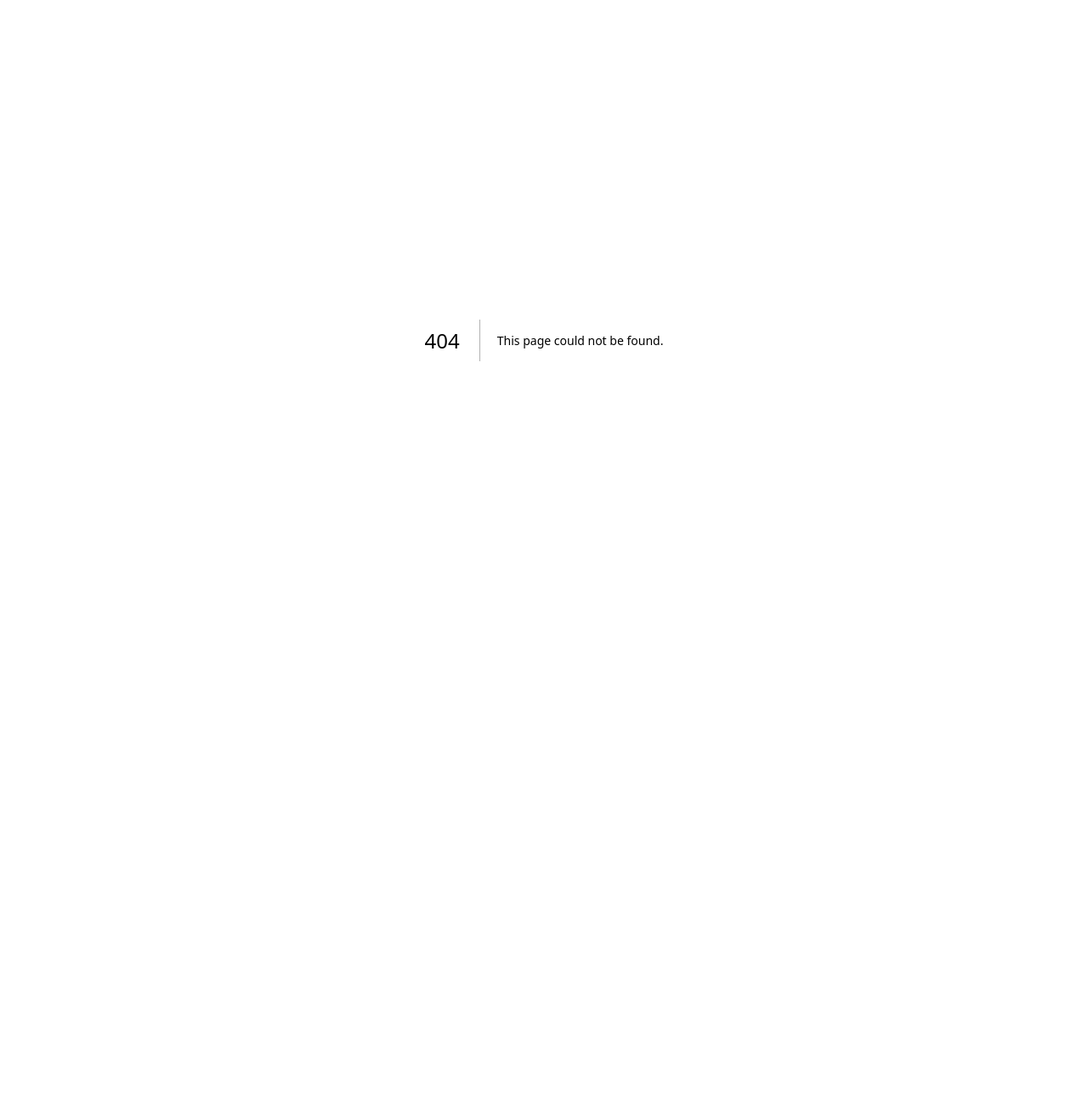
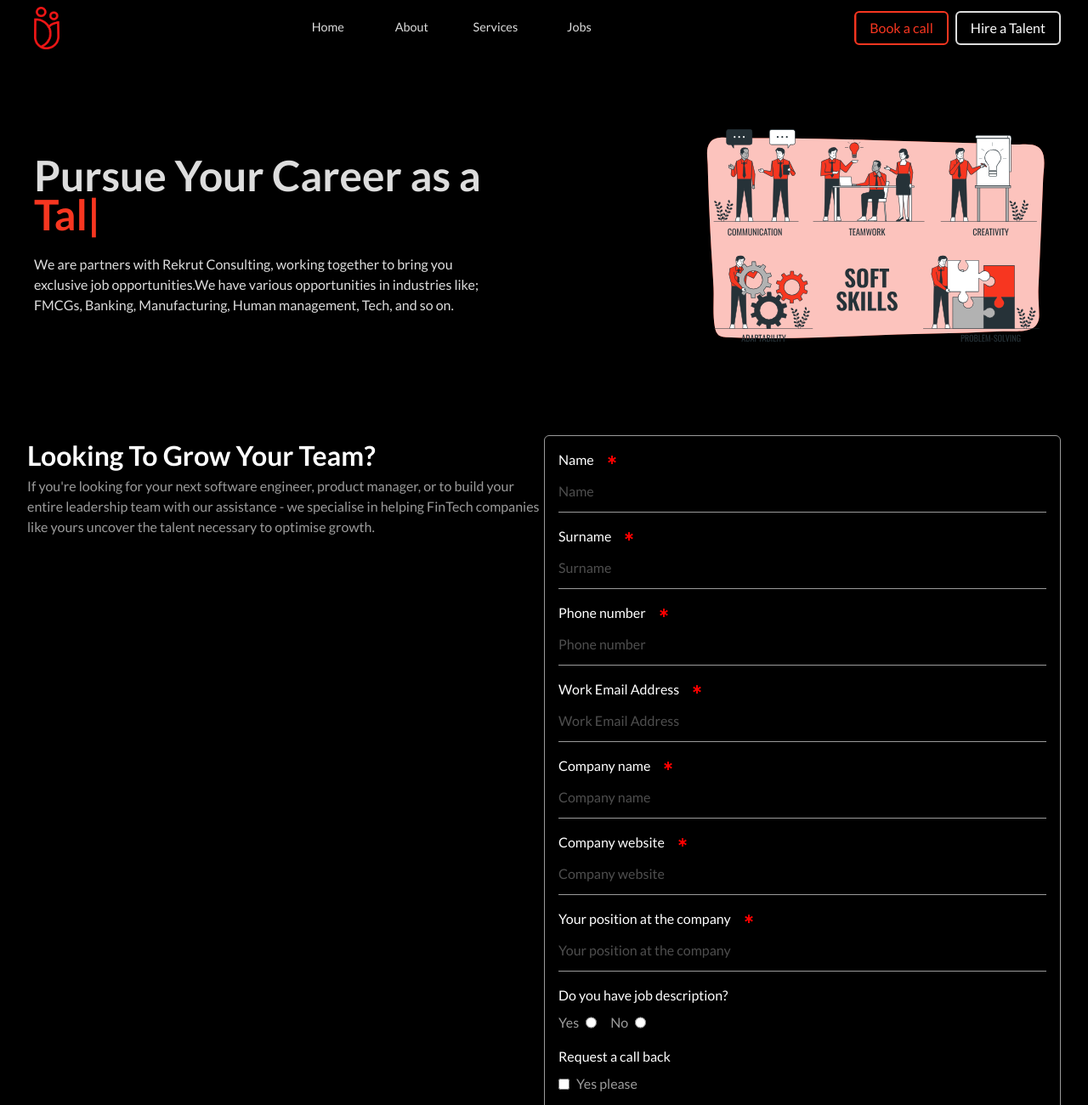
Before and after one commit to streetopsng/streetops, a Next.js app: page /hire-a-talent in a window 1280 px wide. Before the commit this address had no page. Shown: the top 1300 px of the page at 85% size. Before the commit the page ends 800 px from the top, so only its background shows below. Built offline with nearby package versions, Linux system fonts and the light colour scheme.

Commit message:
hire a talent

```diff
--- /dev/null
+++ b/src/app/hire-a-talent/page.tsx
@@ -0,0 +1,20 @@
+"use client"
+
+import CompaniesForm from '@/components/Hire-A-Talent-Components/CompaniesForm'
+import HeroSection from '@/components/Hire-A-Talent-Components/HeroSection'
+import Footer from '@/components/LandingPageComponents/Footer'
+import { Header } from '@/components/LandingPageComponents/Header'
+import React from 'react'
+
+const page = () => {
+  return (
+    <div>
+      <Header/>
+      <HeroSection/>
+        <CompaniesForm/>
+        <Footer/>
+    </div>
+  )
+}
+
+export default page
--- /dev/null
+++ b/src/components/Hire-A-Talent-Components/CompaniesForm.tsx
@@ -0,0 +1,115 @@
+import React from 'react'
+import { FaStarOfLife } from "react-icons/fa";
+
+interface formItemsType<S,N>{
+    id:N,
+    title:S,
+    type:S
+}
+const formItems: formItemsType<string,number>[] =[
+    {
+        id:1,
+        title:"Name",
+        type:"text"
+    },
+    {
+        id:2,
+        title:"Surname",
+        type:"text"
+    },
+    {
+        id:3,
+        title:"Phone number",
+        type:"number"
+    },
+    {
+        id:4,
+        title:"Work Email Address",
+        type:"email"
+    },
+    {
+        id:5,
+        title:"Company name",
+        type:"text"
+    },
+    {
+        id:6,
+        title:"Company website",
+        type:"text"
+    },
+    {
+        id:6,
+        title:"Your position at the company",
+        type:"text"
+    },
+
+]
+
+const CompaniesForm = () => {
+  return (
+    <div className='text-grayTwo flex flex-col lg:flex-row xl:px-8 md:px-8 px-4 gap-y-6 lg:gap-y-0 my-6' >
+   {/* First Section */}
+   <section className='lg:w-[50%] '>
+   <h1 className='text-[2rem]  font-semibold text-wht'>Looking To Grow
+   Your Team?</h1>
+   <p>If you're looking for your next software engineer, product manager, or to build your entire leadership team with our assistance - we specialise in helping FinTech companies like yours uncover the talent necessary to optimise growth.</p>
+   </section>
+
+   <form action="" className='border-grayTwo rounded-md lg:border-1 lg:w-[50%] lg:px-4'>
+       {
+           formItems.map((item,index)=>{
+
+               return <div key={index} className='flex flex-col my-4'>
+
+           <label htmlFor={item.title} className='flex items-center gap-x-4 text-wht'><span>{item.title}</span><span><FaStarOfLife size={10} className='text-[red]'/></span></label>
+           <input
+           type={item.type}
+           name={item.title}
+           placeholder={item.title}
+           className='border-b-1 border-grayTwo h-[50px] outline-none'
+           id={item.title} />
+               </div>
+           })
+       }
+       {/* radio  */}
+       <div className='my-4'>
+          <label htmlFor="" className='text-wht'> Do you have job description?</label>
+          <div className='flex gap-x-4 my-2'>
+           <section className='flex gap-2'>
+
+           <label htmlFor="">Yes</label>
+           <input
+           className='accent-primary'
+           type="radio" name="desc" id="Yes" />
+           </section>
+           <section className='flex gap-2'>
+
+               <label htmlFor="no">No</label>
+               <input
+               className='accent-primary'
+               type="radio" name="desc" id="no" />
+               </section>
+          </div>
+       </div>
+
+
+       {/* Check box */}
+
+       <div>
+           <label htmlFor="" className='my-4 text-wht'  >Request a call back</label>
+           <div className='flex items-center gap-x-2 my-2'>
+               <input
+               className='accent-primary'
+               type="checkbox" name="" id="" />
+               <label htmlFor="">Yes please</label>
+           </div>
+       </div>
+       <div className='flex justify-end py-2'>
+           <button className='bg-primary text-wht px-4 py-2 rounded-md'>Submit</button>
+       </div>
+   </form>
+       </div>
+  )
+}
+
+export default CompaniesForm
--- a/src/components/LandingPageComponents/ImageSlider.tsx
+++ b/src/components/Hire-A-Talent-Components/HeroSection.tsx
@@ -1,152 +1,111 @@
+
+import { dispatchType } from '@/store'
+import { closeSubmenu } from '@/store/slices/desktopSubmenuLinksSlice'
+import Image from 'next/image'
+import React, { useEffect, useState } from 'react'
+import { useDispatch } from 'react-redux'
 
 
-'use client';
+const listOfSkills = [
+    "Data scientists",
+    "Talent manager",
+    "Legal Manager",
+    "Frontend Developer",
+    "Banker",
+    "Data analyst"
 
-import React, { useEffect, useRef, useState } from 'react';
-import { gsap } from 'gsap';
-
-const images = [
-    '/img-one.jpg',
-    '/img-two.jpg',
-    '/img-three.jpg',
-  ];
-
-
-export default function ImageSlider() {
-  const slidesRef = useRef<HTMLDivElement>(null);
-  const [current, setCurrent] = useState(0);
-  const [direction, setDirection] = useState(1);
-
-  useEffect(() => {
-    const interval = setInterval(() => {
-      setCurrent((prev) => {
-        let next = prev + direction;
-
-        if (next >= images.length) {
-          setDirection(-1);
-          next = prev - 1;
-        } else if (next < 0) {
-          setDirection(1);
-          next = prev + 1;
-        }
-
-        return next;
-      });
-    }, 4000);
-
-    return () => clearInterval(interval);
-  }, [direction]);
-
-  useEffect(() => {
-    if (slidesRef.current) {
-      gsap.to(slidesRef.current, {
-        x: `-${current * 100}%`,
-        duration: 1.2,
-        ease: 'power3.inOut',
-      });
-    }
-  }, [current]);
-
-  return (
-    <div className="absolute inset-0 z-[-50] overflow-hidden play-color">
-      <div
-        ref={slidesRef}
-        className="flex h-full max-w-screen "
-        style={{ width: `${images.length * 100}%` }}
-      >
-        {images.map((src, i) => (
-          <img
-            key={i}
-            src={src}
-            alt={`Slide ${i + 1}`}
-            className="min-w-full h-full object-cover "
-          />
-        ))}
-      </div>
-    </div>
-  );
-}
+]
+const HeroSection = () => {
+    const [words,setWords] =useState<string[]>(listOfSkills)
+    const [currentWord,setCurrentWord] = useState<string>("")
+    const [wordIndex,setWordIndex] = useState<number>(0)
+    const [index,setIndex] = useState<number>(0)
+    const [letterCompleted,setLetterCompleted] =useState<boolean>(false)
+    const [reverse,setReverse] = useState<boolean>(false)
+    const [countFromBack,setCountFromBack] = useState<boolean>(false)
+    const [intervelSeconds,setIntervalSeconds] = useState<number>(100)
+    const dispatch = useDispatch<dispatchType>()
 
 
 
 
 
+useEffect(()=>{
 
 
 
 
 
+    if (!reverse && index == words[wordIndex]?.length) {
+        // console.log("completed");
+        // console.log(index);
+        setIntervalSeconds(1500)
+        setReverse(true)
+        return
+    }
+
+    if (reverse && index == 0) {
+        if (wordIndex + 1 == words.length) {
+
+            setWordIndex(prev => prev - 1)
+            setIndex(0)
+            setReverse(false)
+            setCountFromBack(true)
+            return
+        }
+        else{
+
+            setWordIndex(prev => prev + 1)
+        }
+
+        setReverse(false)
+    }
+
+const intervalID =  setInterval(()=>{
+    if (reverse) {
+
+        setIndex(prev => prev - 1 )
+    }
+    else{
+        setIndex(prev => prev + 1 )
+    }
+    setIntervalSeconds(50)
+},intervelSeconds || 50)
+
+return ()=> clearInterval(intervalID)
+
+},[index,reverse])
+
+  return (
+    <div
+    onMouseOver={()=> dispatch(closeSubmenu())}
+    className='text-grayOne xl:px-10 md:px-8 px-4 flex pb-4  md:flex-row flex-col '>
+{/* First Section */}
+        <section className=' flex flex-col items-end justify-between my-8'>
+<div className='flex flex-col justify-center h-full  gap-6 '>
+<div className='lg:text-[3.1rem] md:text-[2rem] text-[1.7rem] font-semibold lg:leading-[2.9rem] '>
+<h1 className=''>Pursue Your Career as a</h1>
+<h1 className='text-primary'>{words[wordIndex].slice(0,index)}|</h1>
+</div>
+
+
+<p className='lg:w-[70%]'>We are partners with Rekrut Consulting, working together to bring you exclusive job opportunities.We have various opportunities in industries like; FMCGs, Banking, Manufacturing, Human management, Tech, and so on.</p>
+            </div>
+        </section>
+
+        {/* second section */}
+    <section className='md:w-[45%] w-full flex justify-end  '>
 
 
 
 
 
+    <div className='relative lg:w-[420px] lg:h-[390px]  md:w-[390px] md:h-[360px] w-full min-h-[350px]'>
+        <Image alt='paige' src={"/talent.svg"}  fill className=' absolute object-contain '/>
+        </div>
+            </section>
+    </div>
+  )
+}
 
-
-
-
-// former
-// 'use client';
-
-// import React, { useEffect, useRef, useState } from 'react';
-// import { gsap } from 'gsap';
-// import Image from 'next/image';
-
-// const images = [
-//   '/img-one.jpg',
-//   '/img-two.jpg',
-//   '/img-three.jpg',
-// ];
-
-// export default function ImageSlider() {
-//   const slidesRef = useRef<HTMLDivElement>(null);
-//   const [current, setCurrent] = useState(0);
-//   const [direction, setDirection] = useState(1);
-
-//   useEffect(() => {
-//     const interval = setInterval(() => {
-//       setCurrent(prev => {
-//         let next = prev + direction;
-//         if (next >= images.length) {
-//           setDirection(-1);
-//           next = prev - 1;
-//         } else if (next < 0) {
-//           setDirection(1);
-//           next = prev + 1;
-//         }
-//         return next;
-//       });
-//     }, 3000);
-
-//     return () => clearInterval(interval);
-//   }, [direction]);
-
-//   useEffect(() => {
-//     if (slidesRef.current) {
-//       gsap.to(slidesRef.current, {
-//         x: `-${current * 100}%`,
-//         duration: 1,
-//         ease: 'power2.inOut',
-//       });
-//     }
-//   }, [current]);
-
-//   return (
-
-//       <div
-//         ref={slidesRef}
-//         className="flex  absolute top-0 left-0 w-full h-full "
-//         style={{ width: `${images.length * 100}%` }}
-//       >
-//         {images.map((src, i) => (
-//           <img
-//             key={i}
-//             src={src}
-//             alt={`Slide ${i + 1}`}
-//             className="w-full  h-[400px] object-cover flex-shrink-0"
-//           />
-//         ))}
-//       </div>
-
-//   );
-// }
+export default HeroSection
--- a/src/components/LandingPageComponents/Header.tsx
+++ b/src/components/LandingPageComponents/Header.tsx
@@ -36,6 +36,10 @@ const menuLinks:menuLinksTypes[] = [
         id:3,
         name:"Services",
         // subLinks:[{display:"Workflow Automation",id:"workflowAutomation"},{display:"Recruitment",id:"recruitment"},{display:"Train and Development",id:"trainingAndDevelopment"},{display:"Worklife Integration Consulting",id:"worklifeIntegrationConsulting"}]
+    },
+    {
+id:4,
+name:"Jobs"
     },
     // {
     //     id:4,
@@ -168,8 +172,6 @@ onMouseOver={(e)=>{
     if (item.subLinks && item.subLinks.length > 0) {
         dispatch(openSubmenu({left:getCenter,subLinkList:item.subLinks}))
     }
-
-
 }}
 className={`${desktopLinkClass} flex items-center justify-center text-[0.9rem]`}>
     <span>{item.name}</span> <span className="ml-2">{item.subLinks && item.subLinks?.length > 0 ? <FaAngleDown size={13}/> : "" }</span>
@@ -189,12 +191,12 @@ Book a call
 </span>
 <span className="absolute inset-0 bg-primary transform -translate-x-full group-hover:translate-x-0 transition-transform duration-300 ease-in-out z-0" />
 </button>
-{/* Find a Jobs */}
+{/* Hire A talent */}
 <button
-onClick={()=> router.push("/jobs")}
+onClick={()=> router.push("/hire-a-talent")}
 className='mdlg:inline hidden  text-wht rounded-md lg:h-[40px] h-[30px] lg:px-4 px-2 cursor-pointer   border-[2px] border-grayOne relative overflow-hidden group' >
 <span className="relative  z-10 transition-colors duration-300 group-hover:text-primary text-wht">
-Find a job
+Hire a Talent
 </span>
 <span className="absolute inset-0 bg-grayOne transform translate-x-full group-hover:translate-x-0 transition-transform duration-300 ease-in-out z-0" />
 </button>
@@ -284,7 +286,7 @@ Book a call
 onClick={()=> router.push("/jobs")}
 className='mdlg:hidden inline  text-wht rounded-md lg:h-[40px] h-[30px] lg:px-4 px-2 cursor-pointer   border-[2px] border-grayOne relative overflow-hidden group bg-wht' >
 <span className="relative  z-10 transition-colors duration-300 group-hover:text-primary text-primary">
-Find a job
+Automate with us
 </span>
 <span className="absolute inset-0 bg-grayOne transform translate-x-full group-hover:translate-x-0 transition-transform duration-300 ease-in-out z-0" />
 </button>
--- a/src/components/LandingPageComponents/HeroSection.tsx
+++ b/src/components/LandingPageComponents/HeroSection.tsx
@@ -9,6 +9,7 @@ import { CiPlay1 } from "react-icons/ci";
 import { FaPlay } from "react-icons/fa";
 import { useDispatch } from 'react-redux';
 import ImageSlider from './ImageSlider';
+import { BsHourglassSplit } from "react-icons/bs";
 const imageWidth = "mdlg:w-[330px] mdlg:h-[300px] w-[290px] h-[270px]"
 export const HeroSection = () => {
     const headerEl = useRef<HTMLHeadingElement | null >(null)
@@ -54,11 +55,11 @@ gsap.fromTo(headerEl.current,{
 PAIGE:
 </strong>
 <br />
-Smart Talent,
+Smart Automation,
 <br />
-Seamless Operations.
+Smarter Talent.
 </h1>
-<p className='mdlg:text-[1rem] text-[0.9] leading-6 my-8 text-black'>your partner for top talent  and transformative automation consulting.</p>
+<p className='mdlg:text-[1rem] text-[0.9] leading-6 my-8 text-black'>Drive efficiency. Empower your workforce. Shape the future of work.</p>
 
 {/* Slide */}
 
--- a/src/components/LandingPageComponents/Section.tsx
+++ b/src/components/LandingPageComponents/Section.tsx
@@ -5,7 +5,7 @@ import { FaComments, FaTimes } from 'react-icons/fa';
 import { GiCheckMark } from "react-icons/gi";
 import { RiCheckboxFill } from "react-icons/ri";
 import AnimatedParticles from '../AnimatedParticles';
-const checkList = ["Creative Processes","Efficient Workforces","Tech-Enabled Systems"]
+const checkList = ["Smart automations","Liberated employees","Efficient workforces","Tech-Enabled Systems"]
 
 interface typeFlip<T> {
 processFlip:T,
@@ -83,13 +83,23 @@ const Section = () => {
         <div className='absolute  h-full  backface-hidden  px-4 cursor-pointer my-4'>
         <h2 className=" uppercase font-semibold text-xl lg:text-2xl text-center text-wht child">People</h2>
           <p className=" pt-4 italic">
-            We believe that people are the core of every successful organization. Our People section provides strategic solutions to maximize your human capital investment. We offer:
+Automation powers modern business efficiency. Our "Processes" services offer specialized consulting and implement tailored automation solutions that advance your organization, regardless of its size.
+<br />
+<br />
+<strong className='text-grayOne not-italic'>Tailored Automation Packages SMEs:</strong> Streamline operations, reduce manual work, and improve accuracy, including sales and digital automations.
+<br />
+<br />
+<strong className='text-grayOne not-italic'>Enterprises:</strong>Integrate complex systems, automate large-scale processes, and achieve substantial savings and efficiency. This includes comprehensive sales and digital automation strategies.
+<br />
+<br />
+<strong className='text-grayOne not-italic'>Startups:</strong>Establish scalable operations from day one, automate core functions, and accelerate growth. This package includes efficient sales pipelines and foundational digital automation.
+            {/* We believe that people are the core of every successful organization. Our People section provides strategic solutions to maximize your human capital investment. We offer:
             <br />
             <strong className='text-wht not-italic'>Strategic Recruitment</strong> : Identifying and placing the right talent to achieve your business objectives.
             <br />
             <strong className='text-wht not-italic'>Transformative Training</strong> : Equipping your workforce with the skills and knowledge needed to excel.
             <br />
-            <strong className='text-wht not-italic'>Human Capital Leadership (Africa)</strong> : Actively contributing to the development of human capital across the African continent through webinars, training programs, and a dynamic blog, fostering a community of growth and innovation.
+            <strong className='text-wht not-italic'>Human Capital Leadership (Africa)</strong> : Actively contributing to the development of human capital across the African continent through webinars, training programs, and a dynamic blog, fostering a community of growth and innovation. */}
           </p>
         </div>
 
@@ -137,16 +147,27 @@ const Section = () => {
         {/* text */}
          <div className='absolute  h-full  backface-hidden  px-4' >
          <h2 className="uppercase font-semibold text-xl lg:text-2xl text-center text-wht">Processes</h2>
-          <p className=" pt-4  italic">
-            We partner with organizations to transform their operations and achieve peak performance. Our Processes section delivers strategic consulting services, including:
+          <article className=" pt-4  italic">
+While automation drives efficiency, we strengthen your human capital. Our "People" services support this by ensuring your teams focus on high-value contributions and continuous growth.
+
+<h1 className='font-semibold text-center text-grayOne not-italic'>Our Talent Solutions</h1>
+<strong className='text-grayOne not-italic'>Recruitment:</strong> We find and place the right talent to excel in efficient workplaces. We build strong teams that fit your systems.
+
+<br />
+<br />
+<strong className='text-grayOne not-italic'>Training & Development:</strong> We give your teams the skills they need to thrive in an automated environment, building their critical thinking and adaptability.
+<br />
+<br />
+<strong className='text-grayOne not-italic'>Work-Life Integration Consulting:</strong>We help create supportive cultures where employee well-being improves, leading to better long-term productivity.
+            {/* We partner with organizations to transform their operations and achieve peak performance. Our Processes section delivers strategic consulting services, including:
             <br />
             <strong className='text-wht not-italic'>Operational Consulting</strong> :  Providing expert guidance to optimize workflows, reduce costs, and improve overall operational effectiveness.
 
             <br />
             <strong className='text-wht not-italic'>Process Automation</strong> : Leveraging automation technologies to drive efficiency, accuracy, and scalability.
             <br />
-            <strong className='text-wht not-italic'>Comprehensive Consulting Solutions</strong> : Offering a suite of consulting services to support organizational change, improve project delivery, and enhance overall business performance.
-          </p>
+            <strong className='text-wht not-italic'>Comprehensive Consulting Solutions</strong> : Offering a suite of consulting services to support organizational change, improve project delivery, and enhance overall business performance. */}
+          </article>
          </div>
 {/* Images */}
 <div  className='absolute w-full  h-full rotate-y-[180deg] backface-hidden flex items-center justify-center  px-4'>
```
Also changed, not shown: public/talent.svg (added).
